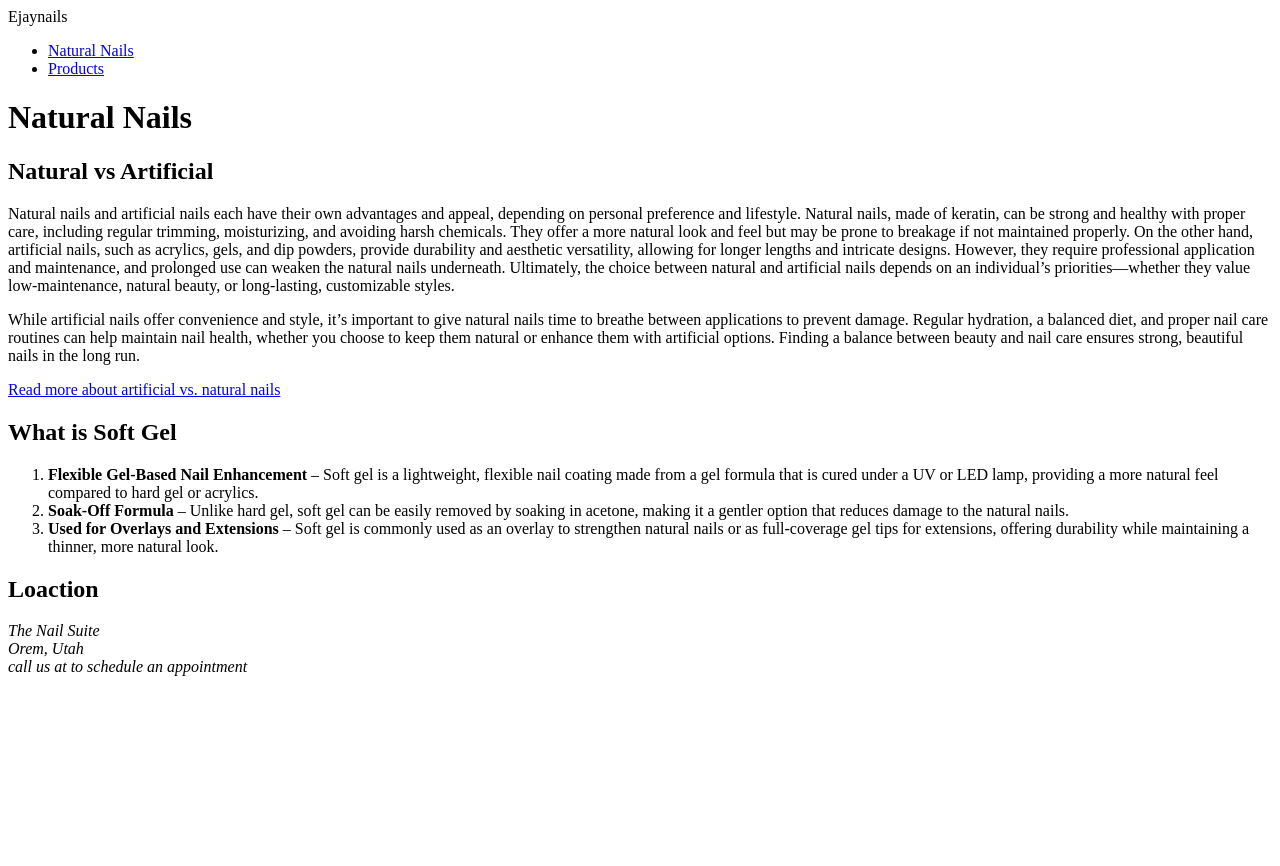
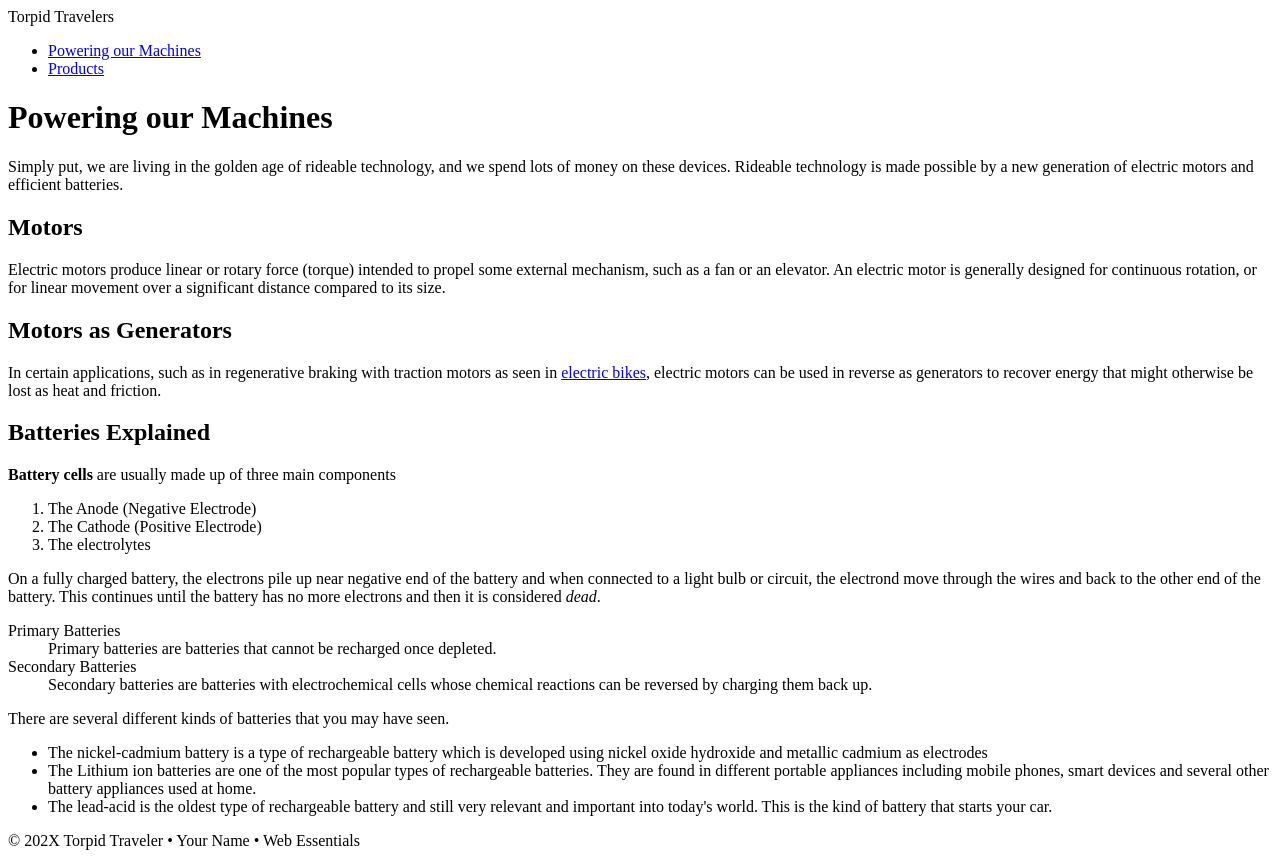
Before and after one commit to emmajensen03/dwdd1600, a plain HTML site: page index.html in a window 1280 px wide. Before the commit the page ends 800 px from the top, so only its background shows below. Drawn offline with Linux system fonts and the light colour scheme.

Commit message:
04 follow along

```diff
--- a/index.html
+++ b/index.html
@@ -1,81 +1,63 @@
-<!DOCTYPE html>
+<!doctype html>
 <html lang="en">
-
 <head>
     <meta charset="UTF-8">
-    <meta name="author" content="Emma Jensen">
-    <meta name="description" content="Learn about natural Nails">
-    <meta name="viewport" content="width=device-width, initial-scale=1.0">
-    <title>Ejaynails: Natural Nails</title>
+    <meta name="description" content="Torpid Travelers is dedicated to helping you get around without breaking a sweat."/>
+    <meta name="author" content="Paul Cheney"/>
+    <meta name="viewport" content="width=device-width, initial-scale=1">
+    <title>Torpid Travelers: Powering our Machines</title>
 </head>
-
 <body>
-    <!-- Start the page head -->
+    <!-- start the page header -->
     <header>
-        <span>Ejaynails</span>
+        <span>Torpid Travelers</span>
     </header>
 
-    <!-- Start the page navigation -->
-
+    <!-- start the page navigation -->
     <nav>
         <ul>
-            <li><a href="index.html">Natural Nails</a></li>
+            <li><a href="index.html">Powering our Machines</a></li>
             <li><a href="products.html">Products</a></li>
+        </ul>
+    </nav>
 
+    <!-- start the page main -->
+    <main>
+        <h1>Powering our Machines</h1>
+        <p>Simply put, we are living in the golden age of rideable technology, and we spend lots of money on these devices. Rideable technology  is made possible by a new generation of electric motors and efficient batteries.</p>
 
+        <h2>Motors</h2>
+        <p>Electric motors produce linear or rotary force (torque) intended to propel some external mechanism, such as a fan or an elevator. An electric motor is generally designed for continuous rotation, or for linear movement over a significant distance compared to its size.</p>
+
+        <h2>Motors as Generators</h2>
+        <p>In certain applications, such as in regenerative braking with traction motors as seen in <a href="https://www.bicycling.com/bikes-gear/a22132137/best-electric-bikes" target="_blank" rel="nofollow">electric bikes</a>, electric motors can be used in reverse as generators to recover energy that might otherwise be lost as heat and friction.</p>
+
+        <h2>Batteries Explained</h2>
+        <p><strong>Battery cells</strong> are usually made up of three main components</p>
+        <ol>
+            <li>The Anode (Negative Electrode)</li>
+            <li>The Cathode (Positive Electrode)</li>
+            <li>The electrolytes</li>
+        </ol>
+        <p>On a fully charged battery, the electrons pile up near negative end of the battery and when connected to a light bulb or circuit, the electrond move through the wires and back to the other end of the battery. This continues until the battery has no more electrons and then it is considered <em>dead</em>.</p>
+
+        <dl>
+            <dt>Primary Batteries</dt>
+            <dd>Primary batteries are batteries that cannot be recharged once depleted.</dd>
+            <dt>Secondary Batteries</dt>
+            <dd>Secondary batteries are batteries with electrochemical cells whose chemical reactions can be reversed by charging them back up.</dd>
+        </dl>
+        <p>There are several different kinds of batteries that you may have seen.</p>
+        <ul>
+            <li>The nickel-cadmium battery is a type of rechargeable battery which is developed using nickel oxide hydroxide and metallic cadmium as electrodes</li>
+            <li>The Lithium ion batteries are one of the most popular types of rechargeable batteries. They are found in different portable appliances including mobile phones, smart devices and several other battery appliances used at home. </li>
+            <li>The lead-acid is the oldest type of rechargeable battery and still very relevant and important into today's world. This is the kind of battery that starts your car.</li>
         </ul>
-
-    </nav>
-    <!-- Start the main content -->
-    <main>
-        <h1>Natural Nails</h1>
-        <h2>Natural vs Artificial</h2>
-        <p>Natural nails and artificial nails each have their own advantages and appeal, depending on personal
-            preference and lifestyle. Natural nails, made of keratin, can be strong and healthy with proper care,
-            including regular trimming, moisturizing, and avoiding harsh chemicals. They offer a more natural look and
-            feel but may be prone to breakage if not maintained properly. On the other hand, artificial nails, such as
-            acrylics, gels, and dip powders, provide durability and aesthetic versatility, allowing for longer lengths
-            and intricate designs. However, they require professional application and maintenance, and prolonged use can
-            weaken the natural nails underneath. Ultimately, the choice between natural and artificial nails depends on
-            an individual’s priorities—whether they value low-maintenance, natural beauty, or long-lasting, customizable
-            styles.</p>
-        <p>While artificial nails offer convenience and style, it’s important to give natural nails time to breathe
-            between applications to prevent damage. Regular hydration, a balanced diet, and proper nail care routines
-            can help maintain nail health, whether you choose to keep them natural or enhance them with artificial
-            options. Finding a balance between beauty and nail care ensures strong, beautiful nails in the long run.</p>
-            <p><a href="https://gcmag.org/artificial-vs-natural-which-nail-style-is-right-for-you/" target="_blank">Read more about artificial vs. natural nails</a></p>
-
-        </p>
-
-        <h2>What is Soft Gel</h2>
-        <ol>
-            <li><strong>Flexible Gel-Based Nail Enhancement</strong> – Soft gel is a lightweight, flexible nail coating
-                made from a gel
-                formula that is cured under a UV or LED lamp, providing a more natural feel compared to hard gel or
-                acrylics.</li>
-            <li><strong>Soak-Off Formula</strong> – Unlike hard gel, soft gel can be easily removed by soaking in
-                acetone, making it a
-                gentler option that reduces damage to the natural nails.</li>
-            <li><strong>Used for Overlays and Extensions</strong> – Soft gel is commonly used as an overlay to
-                strengthen natural nails
-                or as full-coverage gel tips for extensions, offering durability while maintaining a thinner, more
-                natural look.
-            </li>
-        </ol>
-
-        <h2>Loaction</h2>
-        <address>
-            The Nail Suite <br>
-            Orem, Utah <br>
-            call us at <a href="tel;8005551212"></a> to schedule an appointment
-        </address>
     </main>
 
-    <!-- Start the footer-->
-
+    <!-- start the page footer -->
     <footer>
-
+        <p>&copy; 202X Torpid Traveler &bull; Your Name &bull; Web Essentials</p>
     </footer>
 </body>
-
 </html>
--- /dev/null
+++ b/travler.css
@@ -0,0 +1,118 @@
+body { font-family: "Oxygen", serif;
+    margin: 0;
+}
+
+
+
+/*Headwer atuff here */
+header {
+    background-color: #eaeaea;
+    padding: 1rem 10px;
+}
+header span {
+    color: #024873;
+    font-size: 1.6rem;
+    font-weight: 700;
+}
+
+/*nav stuff here */
+nav{
+    background: color #f2b705;
+}
+nav ul{
+    margin: 0;
+    padding: 0 10px;
+    list-style-type: none;
+    display: flex;
+}
+nav a {
+    display: block;
+    padding: .83rem 1rem;
+    text-decoration: none;
+    font-size: 1.1rem;
+    color: #024873;
+    font-weight: 700;
+}
+
+nav li.active a {
+    background-color: #024873;
+    color: #f2b705;
+}
+
+nav li a:hover {
+    color: white;
+}
+
+/**/
+
+main{
+    padding: 1rem 10px;
+}
+main h1 {
+    color: #b40412;
+}
+main h2 {
+    color: #024873;
+    margin: .2rem;
+}
+main p {
+    margin: 0;
+    color: #333;
+}
+main ol{
+    padding: .5rem 30px;
+    background-color: #efefef;
+}
+main dl dt {
+color: #b40412;
+font-weight: 700;
+margin-top: 1rem;
+}
+main dl dd {
+color: #024873;
+font-size: .9rem;
+margin-left: 20px;
+}
+main ul {
+    list-style-type: circle ;
+}
+main ul li {
+    line-height: 125%;
+    margin-bottom: .5rem;
+    font-size: .9rem;
+}
+main strong {
+    font-weight: 700;
+    color: black;
+}
+main em {
+    font-weight: 300;
+}
+main address{
+    font-style: normal;
+    background-color: #f2b705;
+    padding: .5rem;
+    border-radius: 10px;
+    border: 1px solid #024873;
+    width: 200px;
+}
+main a {
+    color: #024873;
+}
+main a;:hover{
+    color: rgb (180,4,18);
+}
+
+/*footer stuff here*/
+footer{
+    background-color: #eaeaea;
+    text-align: center;
+    padding: 1rem 0;
+    font-size: .8rem;
+    color: #333;
+
+}
+footer p {
+    margin: 0;
+    letter-spacing: 2px;
+}
```
Also changed, not shown: products.html (+34 -60 lines).
